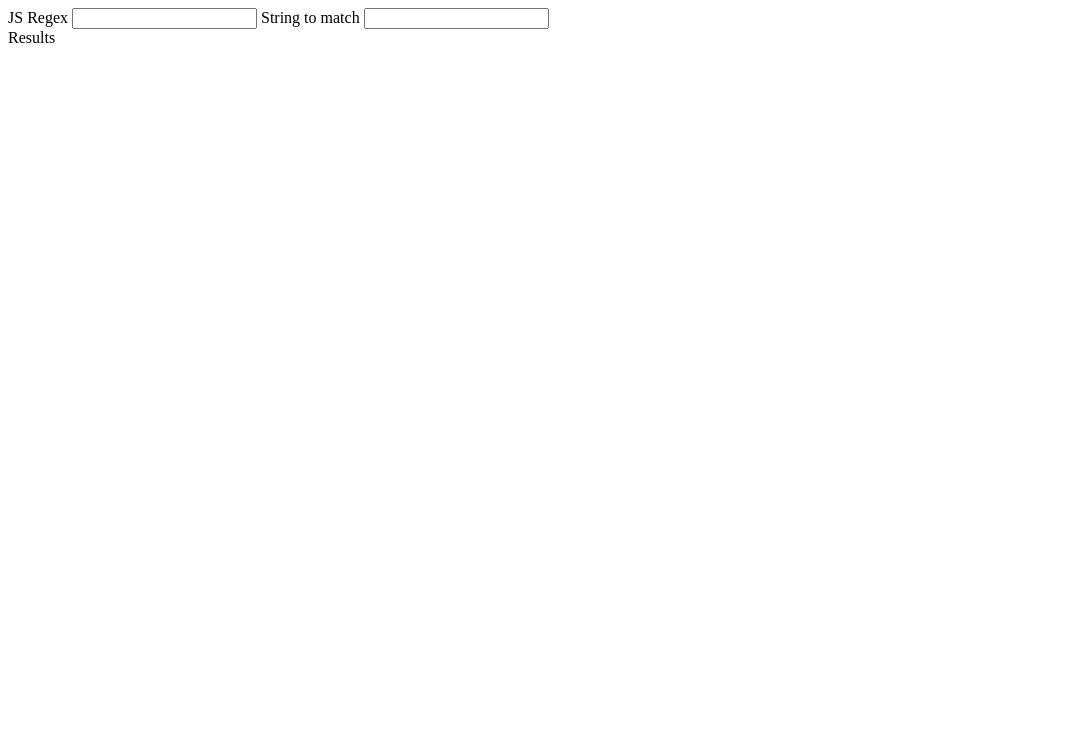
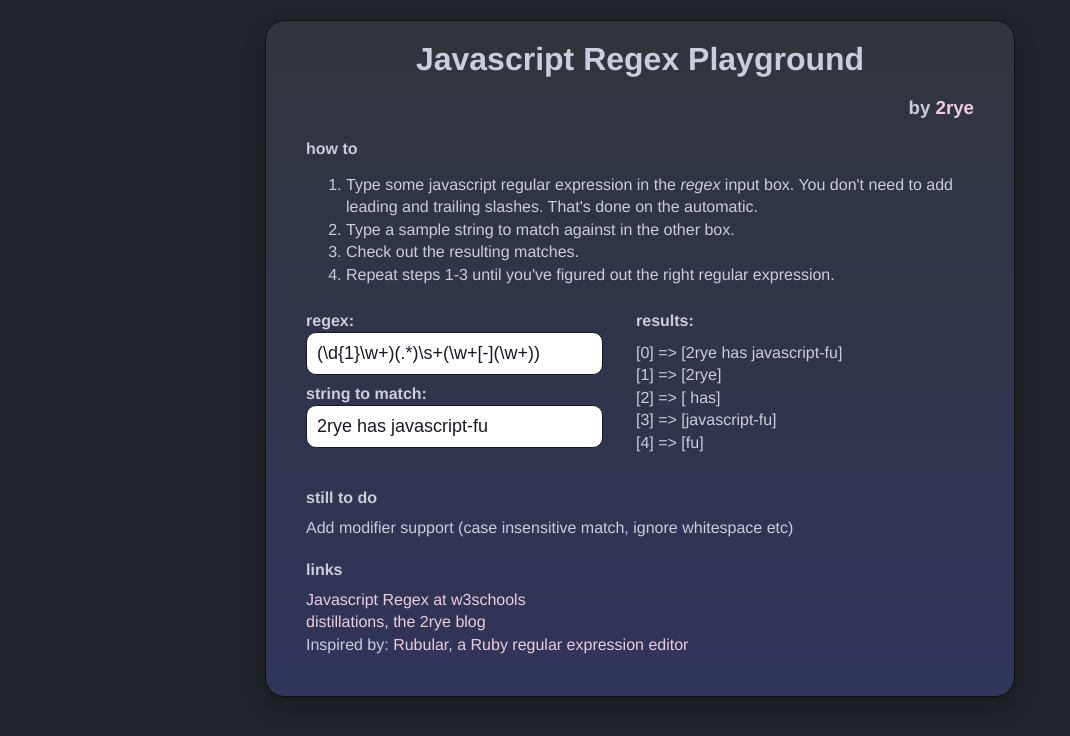
Before and after one commit to rcode5/jsregex, a plain HTML site: page js_regex.html in a window 1280 px wide. Shown: the whole page, without its empty margins (0-1070 px from the left). Drawn offline with nearby package versions, Linux system fonts and the light colour scheme.

Commit message:
* restyled  * added instructions  * added todo and links

```diff
--- /dev/null
+++ b/css.css
@@ -0,0 +1,98 @@
+* { -moz-box-sizing: border-box; -webkit-box-sizing: border-box; box-sizing: border-box; }
+body {
+  font-family: "helvetica neue", helvetica, arial, sans-serif;
+  color: #ccccdd;
+  background: #20252b; /* Old browsers */
+
+}
+ul, li {
+  margin:0;
+  padding:0;
+}
+li {
+  line-height: 1.4em;
+}
+.gradient {
+  background: #30355b; /* Old browsers */
+  background: -moz-linear-gradient(top, #30353b 0%, #30355b 100%); /* FF3.6+ */
+  background: -webkit-gradient(linear, left top, left bottom, color-stop(0%,#30353b), color-stop(100%,#30355b)); /* Chrome,Safari4+ */
+  background: -webkit-linear-gradient(top, #30353b 0%,#30355b 100%); /* Chrome10+,Safari5.1+ */
+  background: -o-linear-gradient(top, #30353b 0%,#30355b 100%); /* Opera 11.10+ */
+  background: -ms-linear-gradient(top, #30353b 0%,#30355b 100%); /* IE10+ */
+  background: linear-gradient(top, #30353b 0%,#30355b 100%); /* W3C */
+  filter: progid:DXImageTransform.Microsoft.gradient( startColorstr='#30353b', endColorstr='#30355b',GradientType=0 ); /* IE6-9 */
+}
+#main {
+  padding: 20px 40px 40px;
+  width: 750px;
+  height: 100%;
+  border: 1px solid #101010;
+  margin: 20px auto 60px;
+  border-radius: 20px;
+  -moz-border-radius: 20px;
+  -webkit-box-shadow: 0 10px 20px rgba(0,0,0,.25);
+  -moz-box-shadow: 0 10px 20px rgba(0,0,0,.25);
+  box-shadow: 0 10px 20px rgba(0,0,0,.25);
+}
+#main a {
+  color: #eeccdd;
+  text-decoration: none;
+}
+#main h1 {
+  margin: auto;
+  text-align: center;
+}
+#main h3 {
+  text-align: right;
+}
+#main h4 {
+  margin-bottom: 10px;
+}
+#main .entry {
+  margin-bottom: 10px;
+}
+#main label {
+  display:block;
+  font-weight: bold;
+  padding-bottom: 2px;
+}
+#main .results ul {
+  list-style: none;
+}
+#main .results li {
+}
+
+#main .results label {
+  margin-bottom: 10px;
+}
+#main  input {
+  width: 90%;
+  border: 1px solid #171a24;
+  padding:10px;
+  font-size:18px;
+  color: #1b1824;
+  -moz-border-radius: 10px;
+  -webkit-border-radius: 10px;
+  border-radius: 10px;
+}
+#main .instructions li {
+
+}
+
+#main .meat{
+  padding-top: 10px;
+}
+#main .meat .section {
+  width: 330px;
+  float: left;
+}
+#main .section.results {
+  clear:right;
+}
+#main .afterword {
+  padding-top: 10px;
+  clear: left;
+}
+#main .afterword ul {
+  list-style: none;
+}
--- a/js_regex.html
+++ b/js_regex.html
@@ -1,24 +1,78 @@
 <!DOCTYPE html>
 <html>
 <head>
-<style>
-</style>
+<!--[if lt IE 9]>
+<script src="//html5shiv.googlecode.com/svn/trunk/html5.js"></script>
+<![endif]-->
+<link href="css.css" type="text/css" rel="stylesheet"/>
 <meta http-equiv="Content-Type" content="text/html; charset=UTF-8" />
 <script type="text/javascript" src="https://ajax.googleapis.com/ajax/libs/jquery/1.6.2/jquery.min.js"></script>
-<title>JS Regex Tester</title>
+<title>Javascript Regex Playground - 2rye.com</title>
 <script src='./js_regex.js'></script>
 </head>
 <body>
-  <form>
-    <label for="input_regex" >JS Regex</label>
-    <input id="input_regex" name='regex'>
-    <label for="input_input" >String to match</label>
-    <input id="input_input" name='input'>
-  </form>
-  <div class='results'>
-    <label>Results</label>
-    <div id='results'></div>
+  <div id="main" class="gradient">
+    <header>
+      <h1>Javascript Regex Playground</h1>
+      <h3>by <a href="http://www.2rye.com">2rye</a></h3>
+    </header>
+    <section class="instructions">
+      <h4>how to</h4>
+      <ol>
+        <li>
+          Type some javascript regular expression in the <i>regex</i> input box.  You don't need to add leading and trailing slashes.  That's done on the automatic.
+        </li>
+        <li>
+          Type a sample string to match against in the other box.
+        </li>
+        <li>
+          Check out the resulting matches.
+        </li>
+        <li>
+          Repeat steps 1-3 until you've figured out the right regular expression.
+        </li>
+      </ol>
+    </section>
+    <section class="meat">
+      <div class="inputs section">
+      <form>
+        <div class="entry">
+        <label for="input_regex" >regex:</label>
+        <input id="input_regex" name='regex' value='(\d{1}\w+)(.*)\s+(\w+[-](\w+))'>
+        </div>
+        <div class="entry">
+        <label for="input_input" >string to match:</label>
+        <input id="input_input" name='input' value='2rye has javascript-fu'>
+        </div>
+      </form>
+      </div>
+      <div class="results section">
+        <div class='results'>
+          <label>results:</label>
+          <div id='results'></div>
+        </div>
+      </div>
+    </section>
+    <section class="afterword">
+      <h4>still to do</h4>
+      <ul>
+        <li>
+          Add modifier support (case insensitive match, ignore whitespace etc)
+        </li>
+      </ul>
+      <h4>links</h4>
+      <ul>
+        <li>
+          <a href="http://www.w3schools.com/jsref/jsref_obj_regexp.asp">Javascript Regex at w3schools</a>
+        </li>
+        <li>
+          <a href="http://distillations.2rye.com">distillations, the 2rye blog</a>
+        </li>
+        <li>
+          Inspired by: <a href="http://rubular.com/">Rubular, a Ruby regular expression editor</a>
+        <li>
+      </ul>
+    </section>
   </div>
-
 </body>
 </html>
--- a/js_regex.js
+++ b/js_regex.js
@@ -9,20 +9,22 @@ $(function() {
     var m = str.match(regexp);
     console.log(m);
     var ms = [];
+    $('#results').html('');
     if (m) {
+      var ul = $('<ul>');
       var ii = 0;
       var n = m.length;
       for (; ii < n; ++ii) {
-        ms.push('Match(' + ii + ') = [' + m[ii] + ']');
+        ul.append($('<li>').html('['+ii+'] => [' + m[ii] + ']'));
       };
-      $('#results').html(ms.join('<br/>'));
+      $('#results').append(ul);
     }
     else {
       $('#results').html('no match');
     }
 
   };
-  $("input[name=regex], input[name=input]").bind('keypress',function() {
+  $("input[name=regex], input[name=input]").bind('keyup',function() {
     processRegex();
     return true;
   });
@@ -35,4 +37,6 @@ $(function() {
     return true;
   });
 
+  processRegex();
+
 });
```
